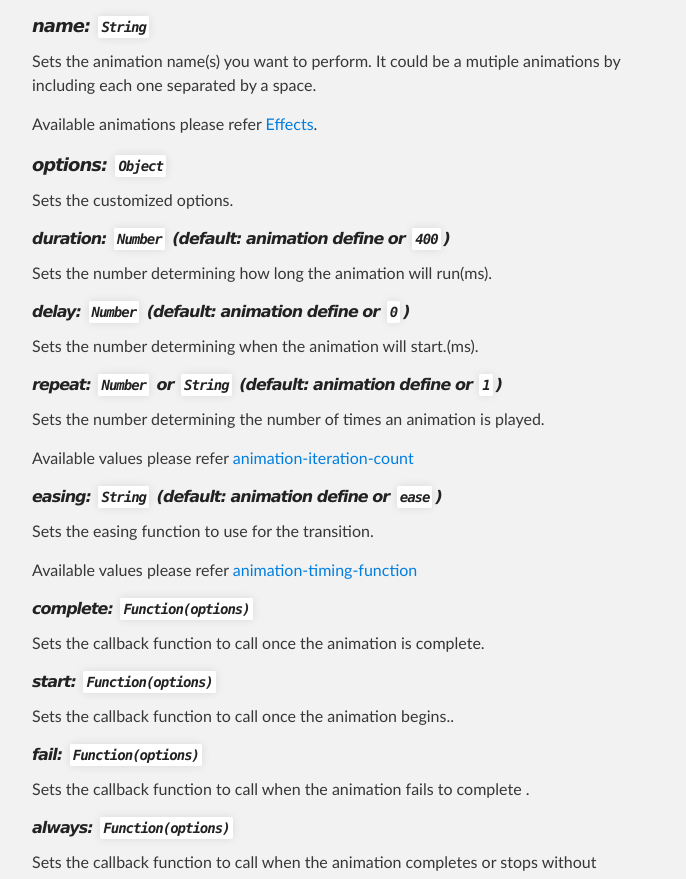
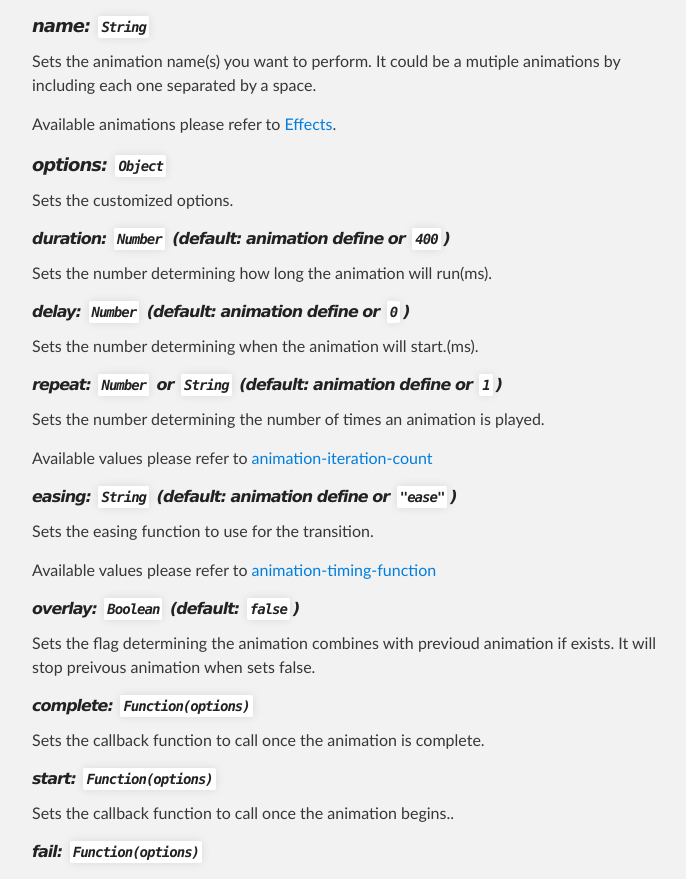
Before and after one commit to emn178/jquery-animations, a plain HTML site: page index.html in a window 1280 px wide. Shown: the part 1137-2016 px from the top of the page, without its empty margins (288-974 px from the left). Drawn offline with Linux system fonts and the light colour scheme.

```diff
--- a/index.html
+++ b/index.html
@@ -34,9 +34,9 @@
         <h1>
 <a name="jquery-animations" class="anchor" href="#jquery-animations"><span class="octicon octicon-link"></span></a>jQuery-animations</h1>
 
-<p>A CSS3 animations development framework based on jQuery provides a easy way to develop cross browser CSS3 animations and use.</p>
+<p>A CSS3 animation framework based on jQuery providing an easy way to develop cross browser CSS3 animations.</p>
 
-<p>For the end user, it could be easy to use jQuery method to call and use the animations predefined.</p>
+<p>For the user, it could be easy to use jQuery method to call and use the animations predefined.</p>
 
 <p>For the developer, it could be easy to develop cross browser CSS3 animations by using JavaScript.</p>
 
@@ -72,7 +72,7 @@
 
 <p>Sets the animation name(s) you want to perform. It could be a mutiple animations by including each one separated by a space.</p>
 
-<p>Available animations please refer <a href="http://emn178.github.io/jquery-animations/samples/effects/">Effects</a>.</p>
+<p>Available animations please refer to <a href="http://emn178.github.io/jquery-animations/samples/effects/">Effects</a>.</p>
 
 <h5>
 <a name="options-object" class="anchor" href="#options-object"><span class="octicon octicon-link"></span></a><em>options: <code>Object</code></em>
@@ -98,15 +98,21 @@
 
 <p>Sets the number determining the number of times an animation is played.</p>
 
-<p>Available values please refer <a href="http://www.w3schools.com/cssref/css3_pr_animation-iteration-count.asp">animation-iteration-count</a></p>
+<p>Available values please refer to <a href="http://www.w3schools.com/cssref/css3_pr_animation-iteration-count.asp">animation-iteration-count</a></p>
 
 <h6>
-<a name="easing-string-default-animation-define-or-ease" class="anchor" href="#easing-string-default-animation-define-or-ease"><span class="octicon octicon-link"></span></a><em>easing: <code>String</code> (default: animation define or <code>ease</code>)</em>
+<a name="easing-string-default-animation-define-or-ease" class="anchor" href="#easing-string-default-animation-define-or-ease"><span class="octicon octicon-link"></span></a><em>easing: <code>String</code> (default: animation define or <code>"ease"</code>)</em>
 </h6>
 
 <p>Sets the easing function to use for the transition.</p>
 
-<p>Available values please refer <a href="http://www.w3schools.com/cssref/css3_pr_animation-timing-function.asp">animation-timing-function</a></p>
+<p>Available values please refer to <a href="http://www.w3schools.com/cssref/css3_pr_animation-timing-function.asp">animation-timing-function</a></p>
+
+<h6>
+<a name="overlay-boolean-default-false" class="anchor" href="#overlay-boolean-default-false"><span class="octicon octicon-link"></span></a><em>overlay: <code>Boolean</code> (default: <code>false</code>)</em>
+</h6>
+
+<p>Sets the flag determining the animation combines with previoud animation if exists. It will stop preivous animation when sets false.</p>
 
 <h6>
 <a name="complete-functionoptions" class="anchor" href="#complete-functionoptions"><span class="octicon octicon-link"></span></a><em>complete: <code>Function(options)</code></em>
```
Also changed, not shown: params.json (+1 -1 lines).
